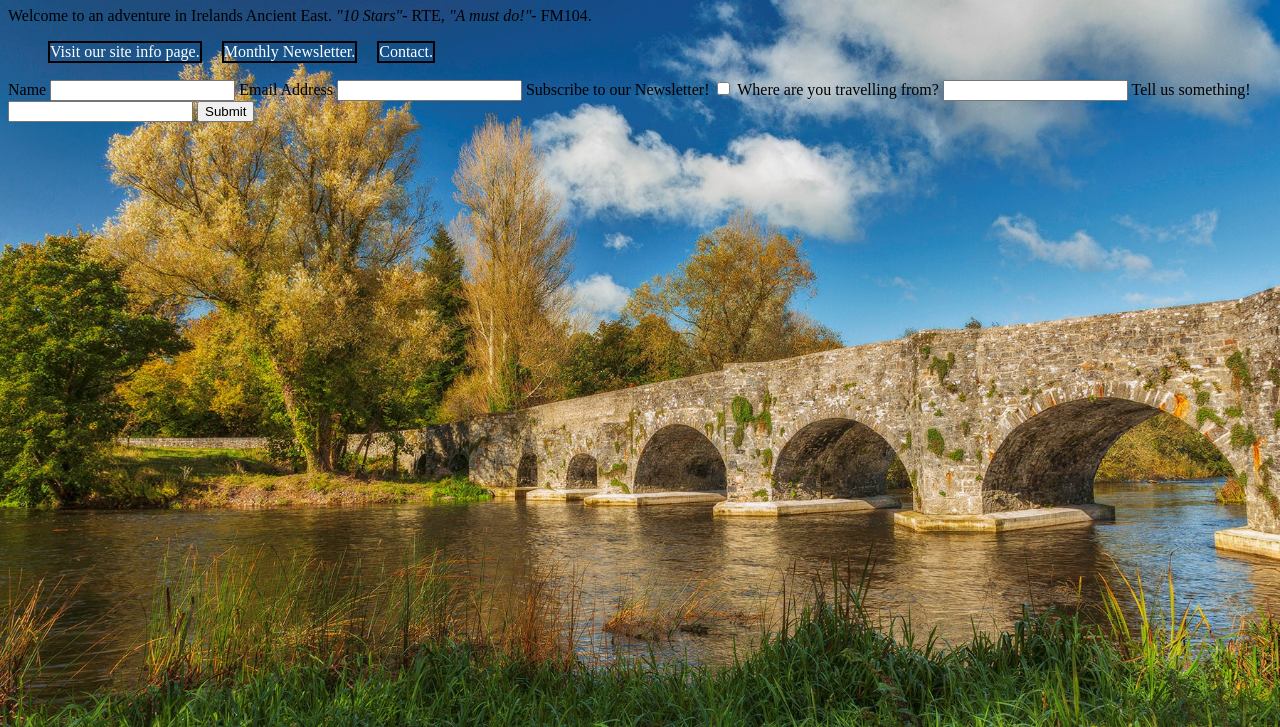
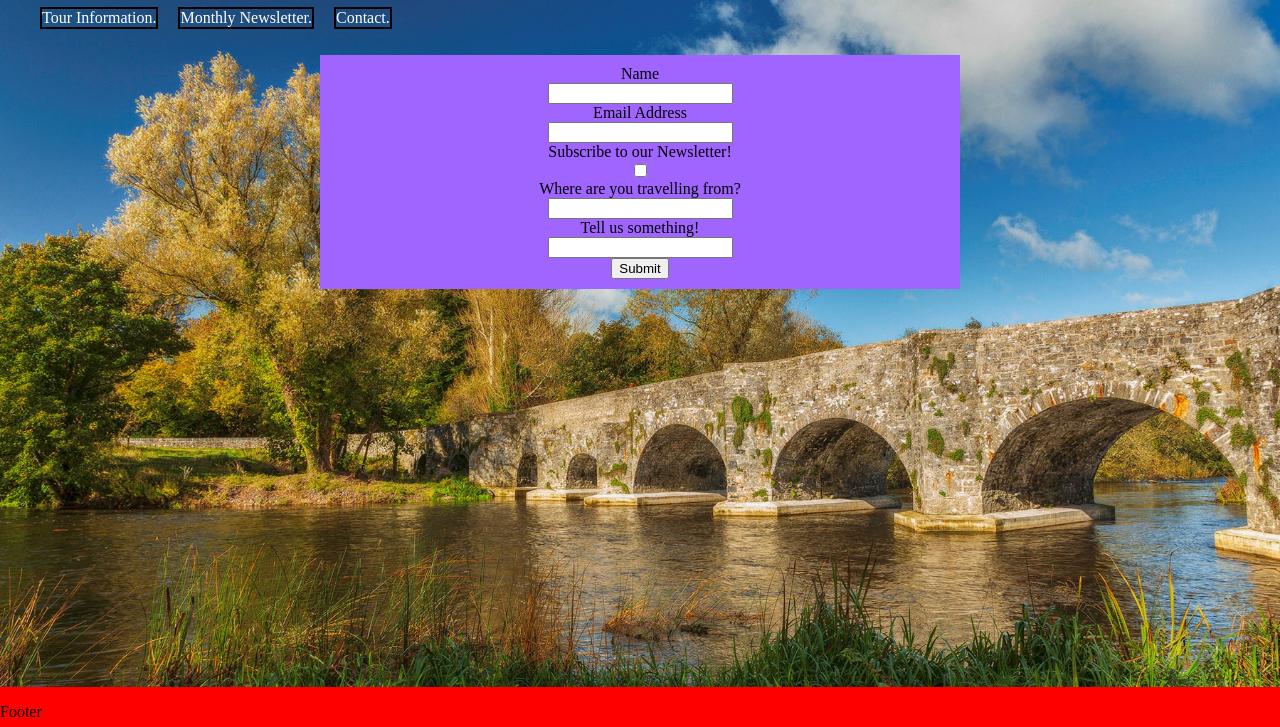
Before and after one commit to tomcollins2110/Project-ONE, a plain HTML site: page contact.html in a window 1280 px wide. Shown: the part 73-800 px from the top of the page. Drawn offline with Linux system fonts and the light colour scheme.

Commit message:
added footer, menu hover and other pages

```diff
--- a/assets/css/style.css
+++ b/assets/css/style.css
@@ -2,6 +2,8 @@ body {
   background-image: url('/assets/images/bridge1.jpeg');
   background-size: cover;
   background-repeat: no-repeat;
+  margin: 0;
+  padding-bottom: 50px;
 }
 
 @media screen and (max-width: 767px) {
@@ -28,7 +30,6 @@ body {
     display: flex;
     justify-content: center;
     align-items: center;
-    background-color: #e0ccff;
   }
 
   .column {
@@ -51,6 +52,10 @@ a {
   color: white;
 }
 
+.menu:hover {
+  background-color: red;
+}
+
 .menus {
   display: flex;
   list-style: none;
@@ -64,3 +69,23 @@ a {
 .menus li:last-child {
   margin-right: 0;
 }
+
+form {
+  width: 50%;
+  display: flex;
+  flex-direction: column;
+  align-items: center;
+  background-color: #a065ff;
+  overflow-wrap: break-word;
+  box-sizing: border-box;
+  padding: 10px;
+  margin: 10px;
+}
+
+footer {
+  background-color:red;
+  position: fixed;
+  bottom: 0;
+  width: 100%;
+  height: 2.5rem;
+}
--- a/contact.html
+++ b/contact.html
@@ -5,31 +5,30 @@
 <meta http-equiv="X-UA-Compatible" content="IE=edge">
 <meta name="viewport" content="width=device-width, initial-scale=1.0">
 <link rel="stylesheet" href="/assets/css/style.css">
-    <title>Document</title>
+<title>Navan Tours</title>
 </head>
+
 <body>
 
-  <header></header>
+<header>
 
   <h1><a href="index.html">Navan Tours</a></h1>
-
-  </header>
-
-<p>Welcome to an adventure in Irelands Ancient East.
-<em>"10 Stars"</em>- RTE, <em>"A must do!"</em>- FM104.
-</p>
 
   <nav>
 
     <ul class="menus">
 
-<li><a href="#">Visit our site info page.</a></li>
-<li><a href="#">Monthly Newsletter.</a></li>
-<li><a href="contact.html" target="_blank">Contact.</a></li>
+      <li class="menu"><a href="tourinfo.html">Tour Information.</a></li>
+      <li class="menu"><a href="newsletter.html">Monthly Newsletter.</a></li>
+      <li class="menu"><a href="contact.html" target="_blank">Contact.</a></li>
 
     </ul>
 
   </nav>
+
+</header>
+
+<div class="row">
 
     <form>
 
@@ -52,5 +51,12 @@
 
     </form>
 
+</div>
+
 </body>
+
+<footer>
+  <p>Footer</p>
+</footer>
+
 </html>
```
Also changed, not shown: index.html (+24 -17 lines), newsletter.html (added, +50 -0 lines), tourinfo.html (added, +49 -0 lines). Lines whose indentation alone changed are shown as unchanged.
